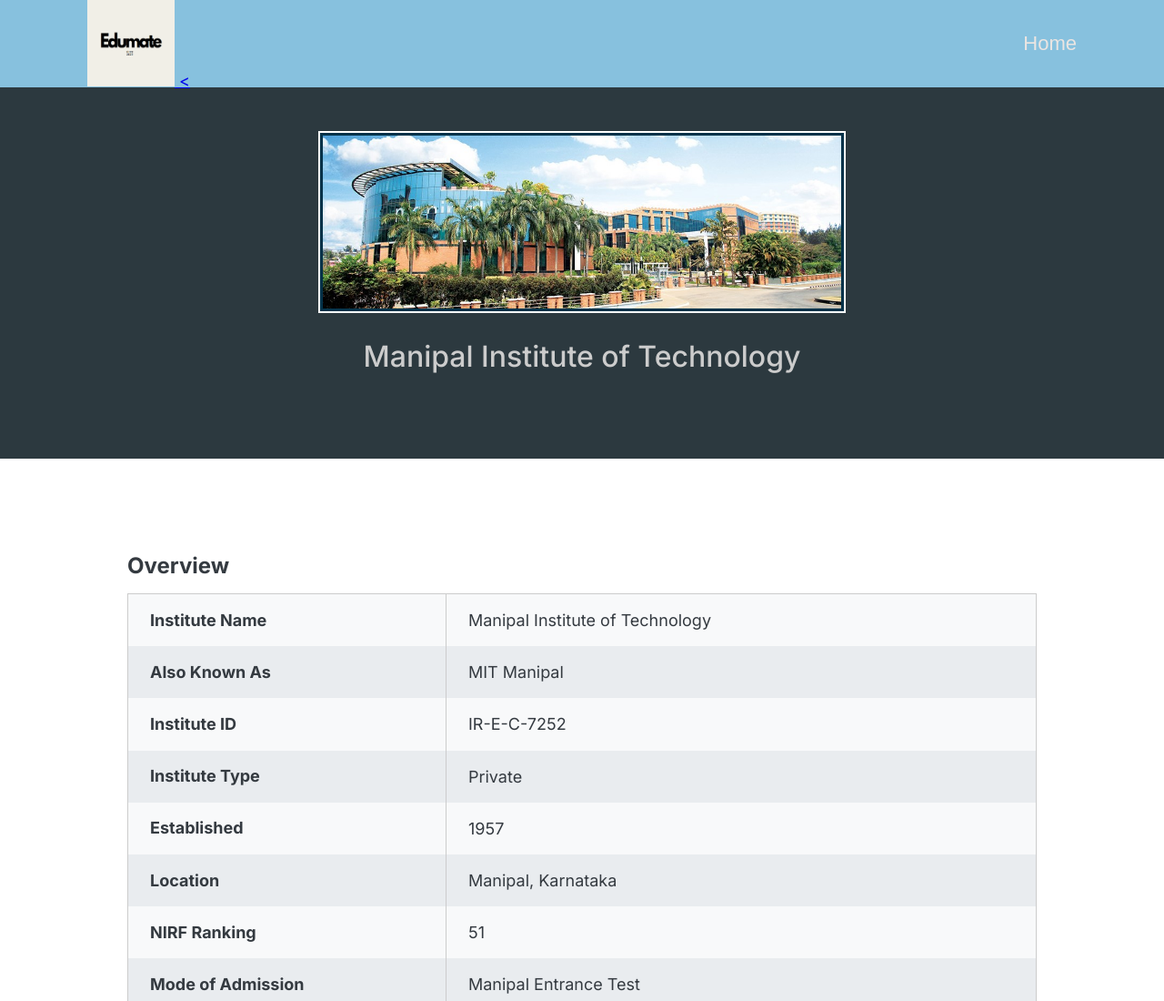
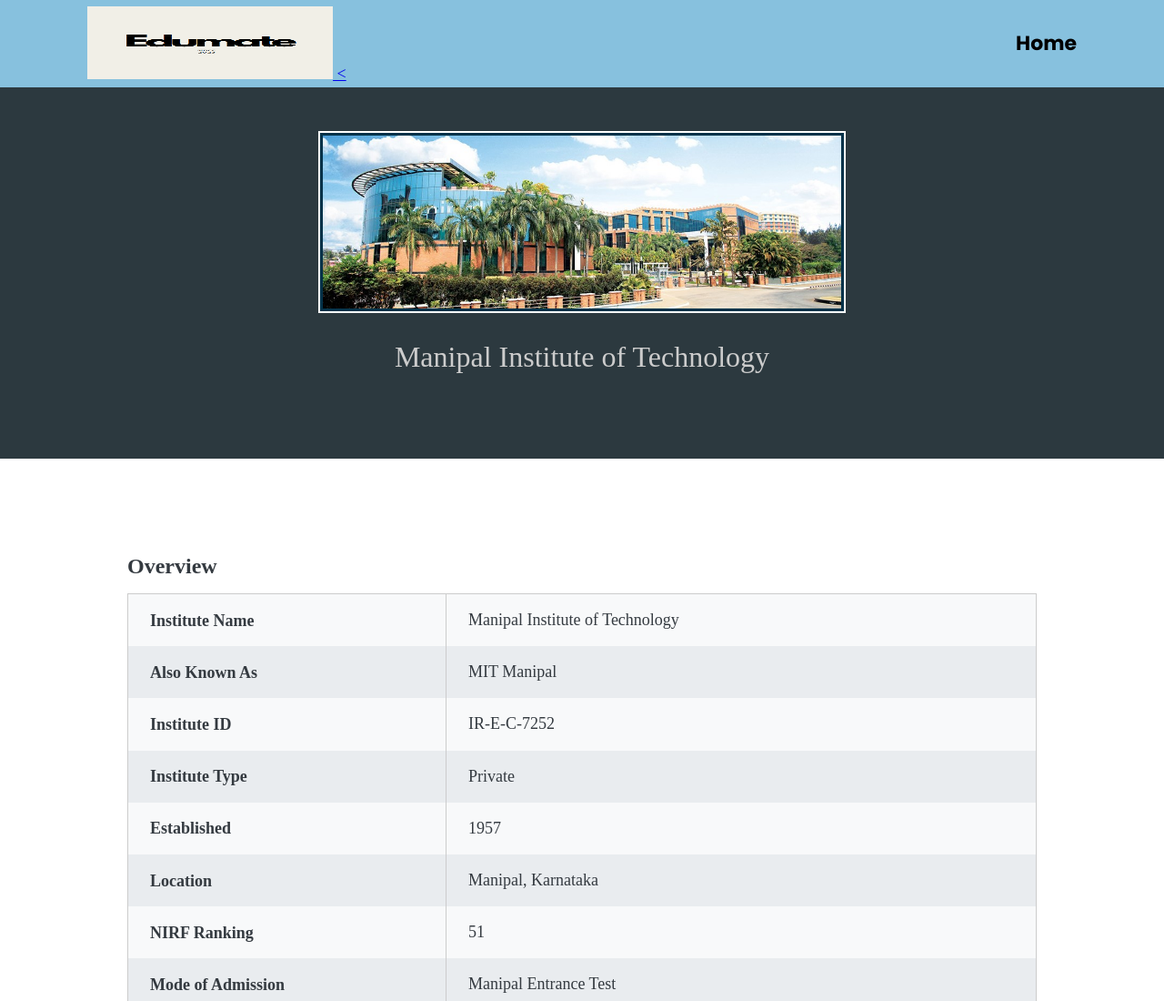
Before and after one commit to Animiiexe/Edumate, a website: page Edumate/college-details/MIT.html in a window 1280 px wide. Shown: the top 1100 px of the page at 91% size. Drawn offline with Linux system fonts and the light colour scheme; a web font is replaced by a local one.

Commit message:
Update style.css

```diff
--- a/Edumate/college-details/style.css
+++ b/Edumate/college-details/style.css
@@ -1,3 +1,4 @@
+@import url("https://fonts.googleapis.com/css2?family=Bungee+Outline&family=Bungee+Shade&family=Bungee+Spice&family=Poppins:ital,wght@0,100;0,200;0,300;0,400;0,500;0,600;0,700;0,800;0,900;1,100;1,200;1,300;1,400;1,500;1,600;1,700;1,800;1,900&display=swap");
 html {
   font-size: 62.5%;
   overflow-x: hidden;
@@ -10,7 +11,7 @@
 }
 
 body {
-  font-family: "Inter", sans-serif;
+
   color: #343a40;
   line-height: 1;
   display: flex;
@@ -36,8 +37,8 @@
 }
 
 .logo {
-  width: 9.6rem;
-  height: 9.6rem;
+  width: 15em;
+  height: 8rem;
 }
 
 .nav {
@@ -47,16 +48,18 @@
 
 .nav-link:link,
 .nav-link:visited {
-  font-family: fantasy;
-  font-size: 2em;
+  font-family: "Poppins", sans-serif;
+  font-weight: 700;
+  font-style: normal;
+  font-size: 1.8em;
   text-decoration: none;
-  color: #ebe5e2;
+  color: #000000;
   display: inline-block;
 }
 
 .nav-link:hover,
 .nav-link:active {
-  color: black;
+  color: rgb(239, 234, 234);
 }
 
 /* *************************************************** */
```
